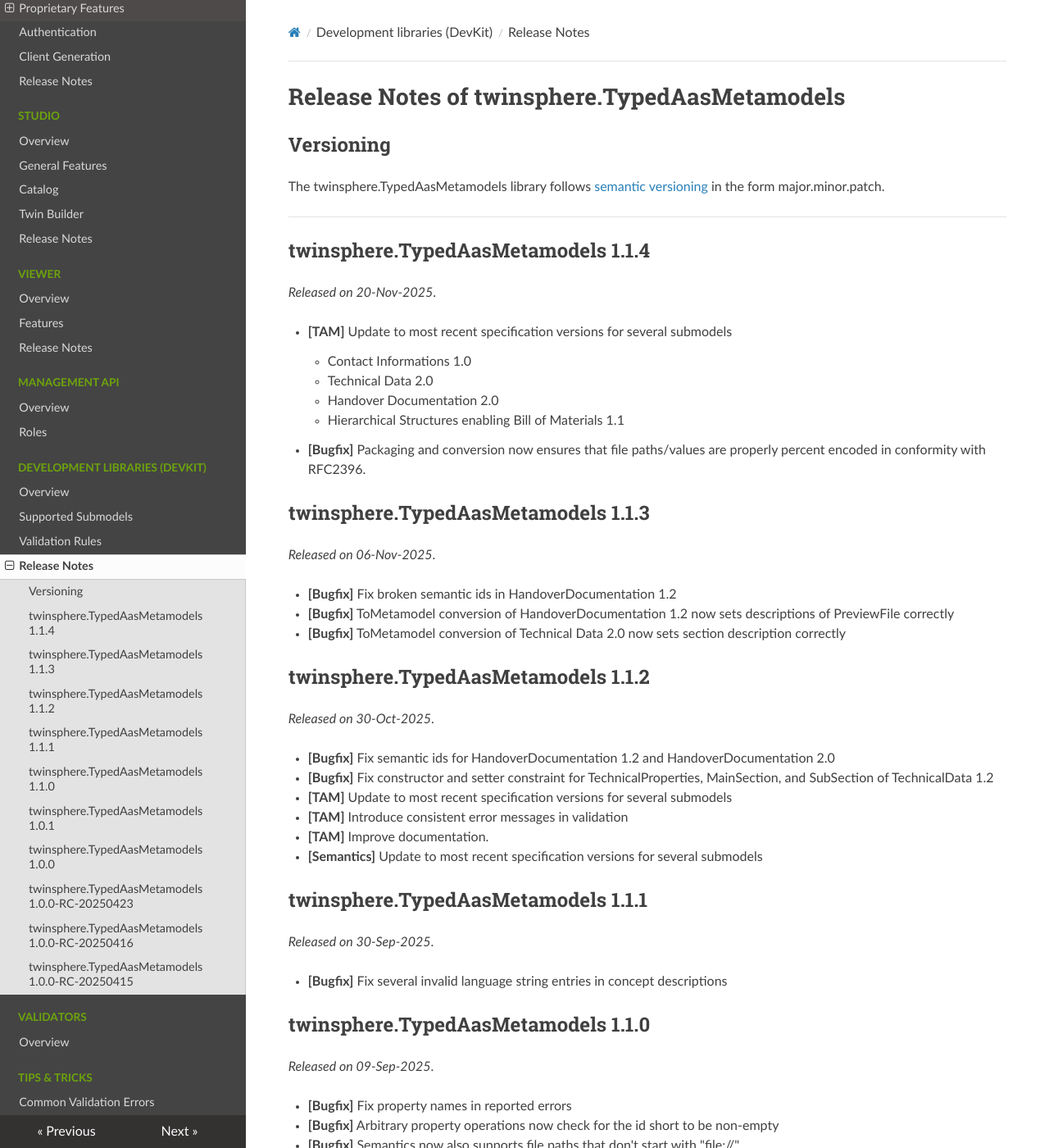
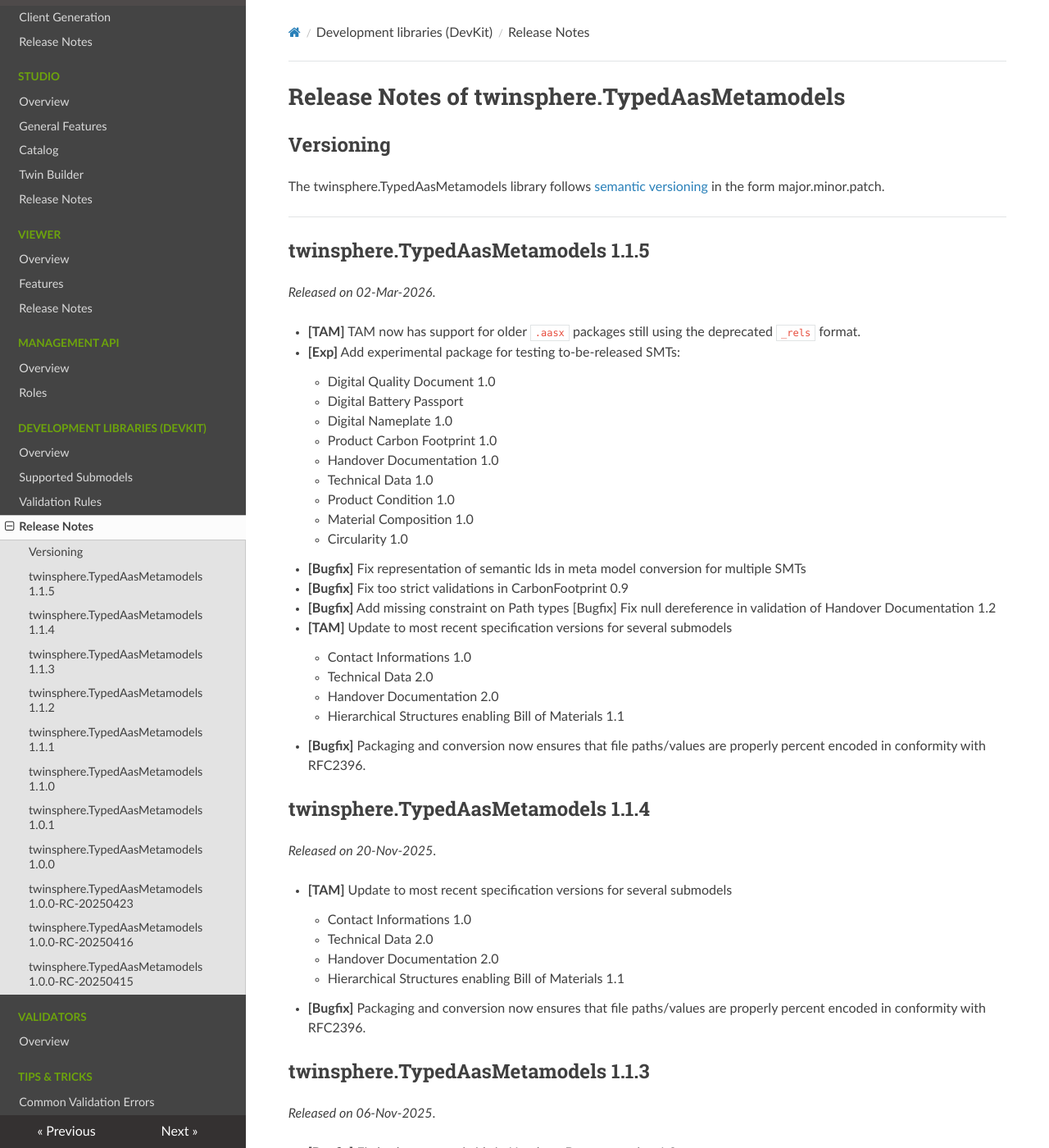
Before and after one commit to twinsphere/twinsphere.github.io, an MkDocs documentation site: the page built from docs/typed-aas-metamodels-release_notes.md, in a window 1280 px wide and 1400 px high. Shown: the whole window at 82% size. Built offline with MkDocs 1.6.1, drawn with Linux system fonts in a browser that asks for light colours; nearby versions of some CDN libraries.

Commit message:
feat(tam): release notes for TAM 1.1.5

```diff
--- a/docs/typed-aas-metamodels-release_notes.md
+++ b/docs/typed-aas-metamodels-release_notes.md
@@ -7,6 +7,34 @@ The twinsphere.TypedAasMetamodels library follows [semantic versioning](https://
 ---
 
 <!--markdownlint-disable no-emphasis-as-heading -->
+
+## twinsphere.TypedAasMetamodels 1.1.5
+
+*Released on 02-Mar-2026*.
+
+- **[TAM]** TAM now has support for older `.aasx` packages still using the deprecated `_rels` format.
+- **[Exp]** Add experimental package for testing to-be-released SMTs:
+    - Digital Quality Document 1.0
+    - Digital Battery Passport
+    - Digital Nameplate 1.0
+    - Product Carbon Footprint 1.0
+    - Handover Documentation 1.0
+    - Technical Data 1.0
+    - Product Condition 1.0
+    - Material Composition 1.0
+    - Circularity 1.0
+- **[Bugfix]** Fix representation of semantic Ids in meta model conversion for multiple SMTs
+- **[Bugfix]** Fix too strict validations in CarbonFootprint 0.9
+- **[Bugfix]** Add missing constraint on Path types [Bugfix] Fix null dereference in validation of Handover
+  Documentation 1.2
+
+- **[TAM]** Update to most recent specification versions for several submodels
+    - Contact Informations 1.0
+    - Technical Data 2.0
+    - Handover Documentation 2.0
+    - Hierarchical Structures enabling Bill of Materials 1.1
+- **[Bugfix]** Packaging and conversion now ensures that file paths/values are properly percent encoded in conformity
+  with RFC2396.
 
 ## twinsphere.TypedAasMetamodels 1.1.4
 
```
